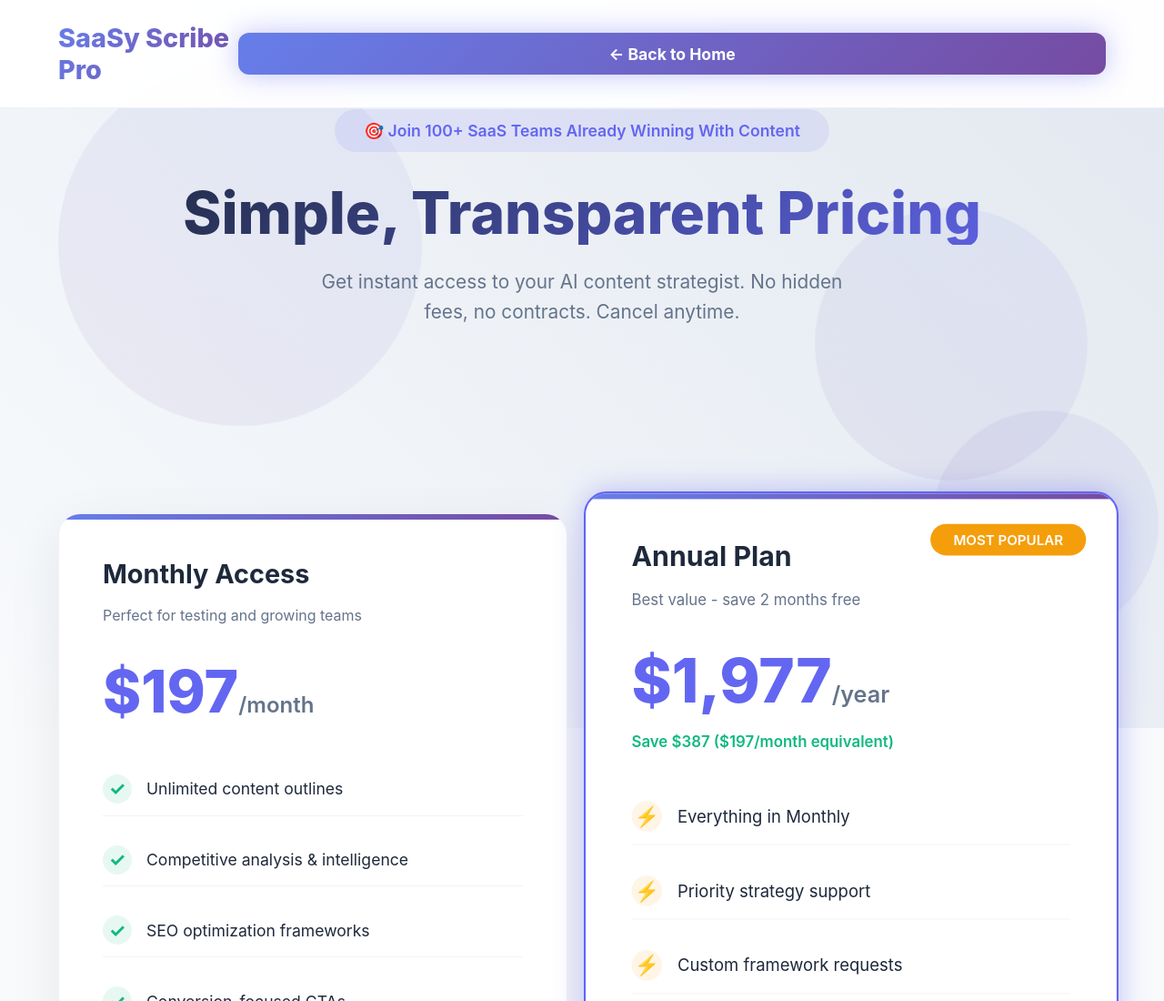
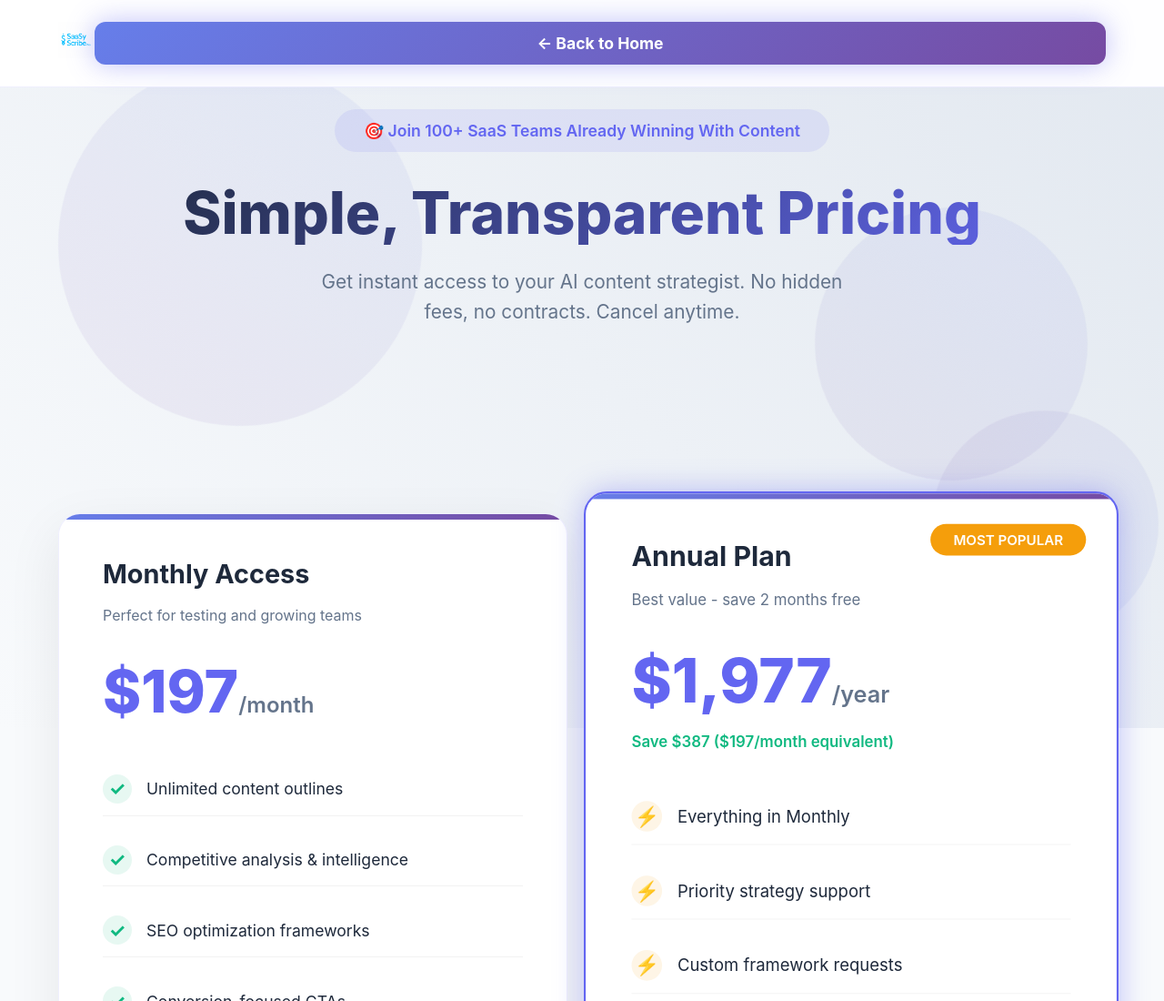
Before and after one commit to SamAde1203/saasyscribepro-license, a website: page public/pricing.html in a window 1280 px wide. Shown: the top 1100 px of the page at 91% size. Drawn offline with Linux system fonts and the light colour scheme.

Commit message:
Update pricing.html

```diff
--- a/public/pricing.html
+++ b/public/pricing.html
@@ -390,8 +390,9 @@
     <!-- Navigation -->
     <nav class="navbar">
         <div class="nav-content">
-            <a href="/" class="logo">SaaSy Scribe Pro</a>
-            <a href="/" class="cta-button" style="padding: 0.8rem 2rem;">← Back to Home</a>
+<a href="/" class="logo">
+    <img src="/images/logo.png" alt="SaaSy Scribe Pro" style="height: 40px;">
+</a>            <a href="/" class="cta-button" style="padding: 0.8rem 2rem;">← Back to Home</a>
         </div>
     </nav>
 
```
